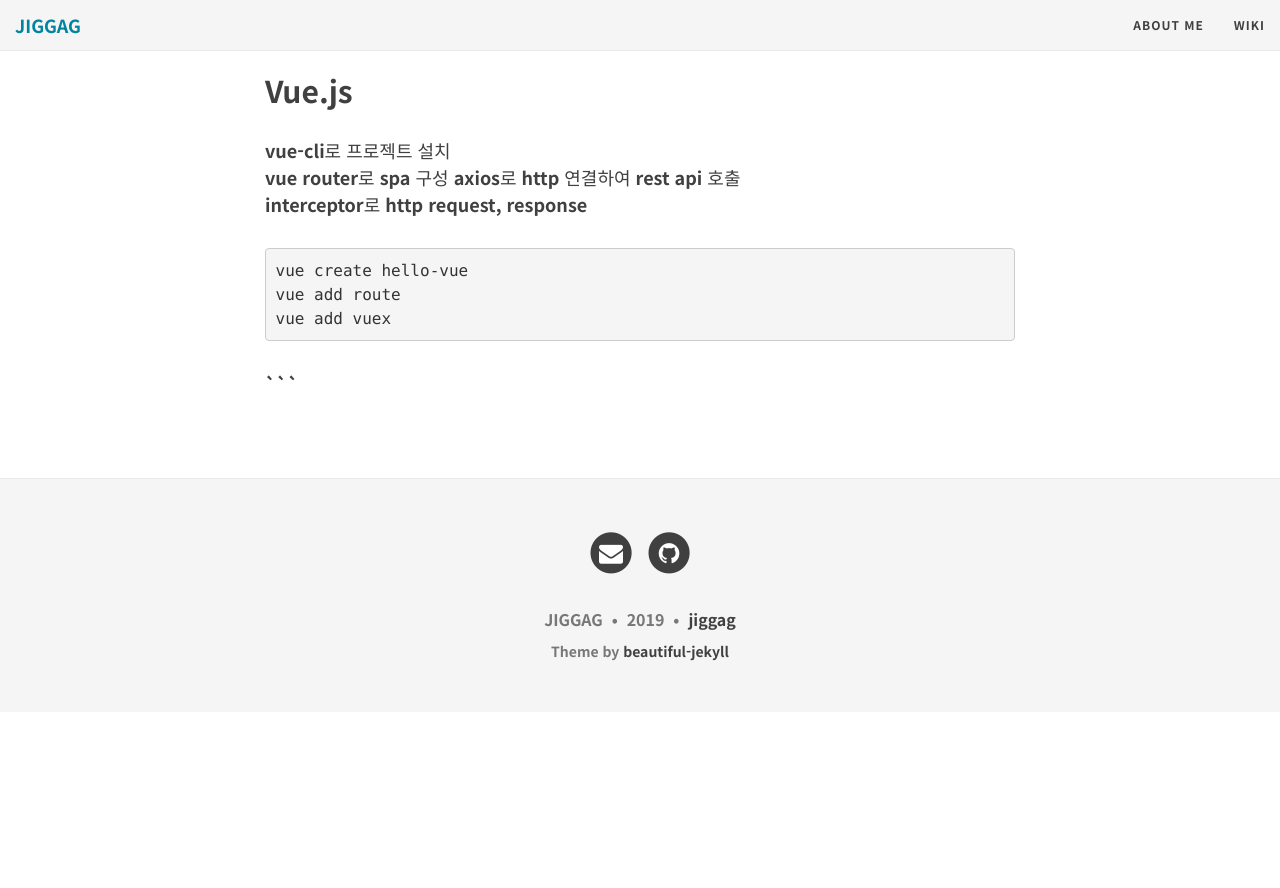
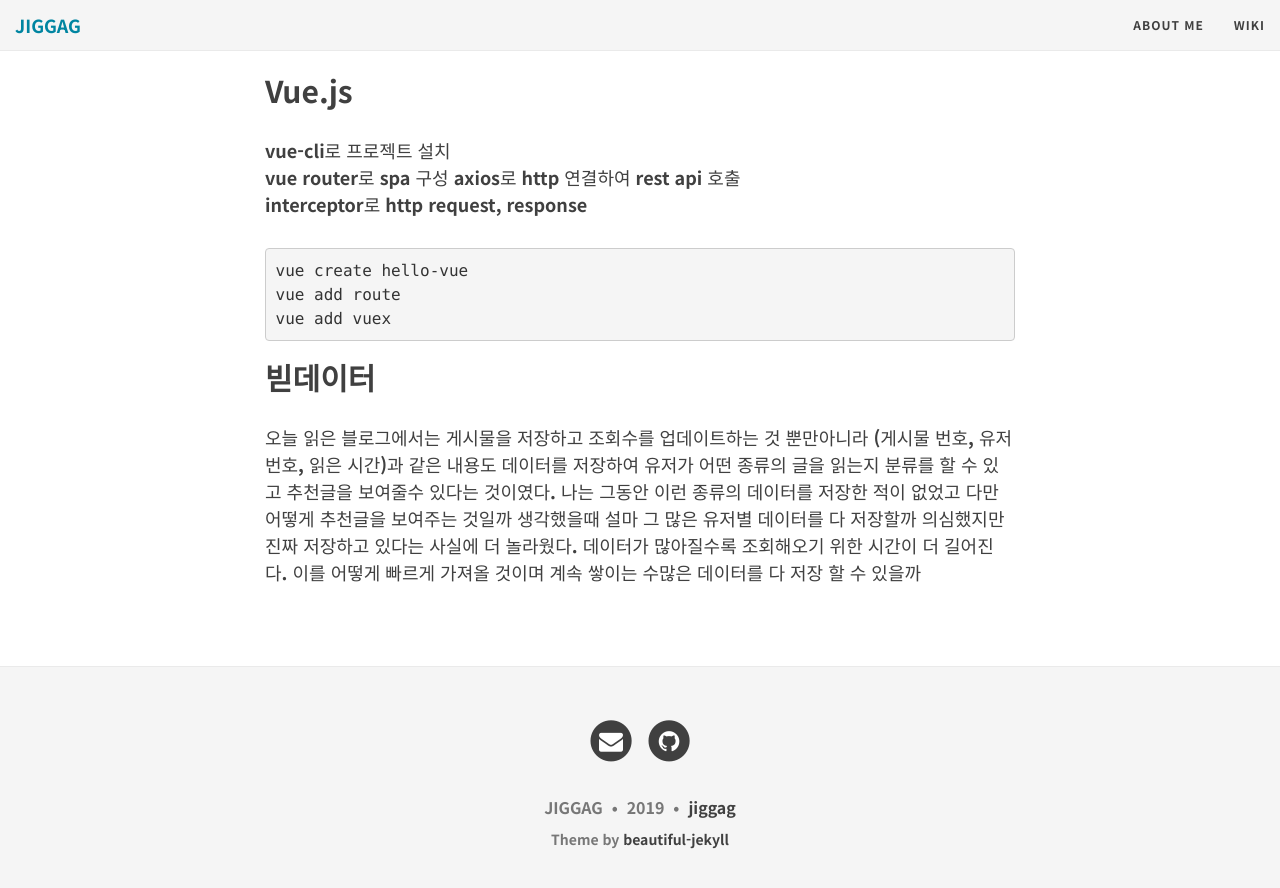
Before and after one commit to jiggag/jiggag.github.io, a Jekyll site: the page built from wiki.md, in a window 1280 px wide and 900 px high, scrolled down 7573 px. Shown: the top 888 px of the window. Built offline with Jekyll 4.4.1, drawn with Linux system fonts in a browser that asks for light colours; nearby versions of some CDN libraries; before the commit the page ends 8285 px from its top, so only the background shows below that.

Commit message:
Update wiki.md

````diff
--- a/wiki.md
+++ b/wiki.md
@@ -303,4 +303,7 @@ vue create hello-vue
 vue add route
 vue add vuex
 ```
-```
+
+## 빋데이터
+오늘 읽은 블로그에서는 게시물을 저장하고 조회수를 업데이트하는 것 뿐만아니라
+(게시물 번호, 유저 번호, 읽은 시간)과 같은 내용도 데이터를 저장하여 유저가 어떤 종류의 글을 읽는지 분류를 할 수 있고 추천글을 보여줄수 있다는 것이였다. 나는 그동안 이런 종류의 데이터를 저장한 적이 없었고 다만 어떻게 추천글을 보여주는 것일까 생각했을때 설마 그 많은 유저별 데이터를 다 저장할까 의심했지만 진짜 저장하고 있다는 사실에 더 놀라웠다. 데이터가 많아질수록 조회해오기 위한 시간이 더 길어진다. 이를 어떻게 빠르게 가져올 것이며 계속 쌓이는 수많은 데이터를 다 저장 할 수 있을까
````
